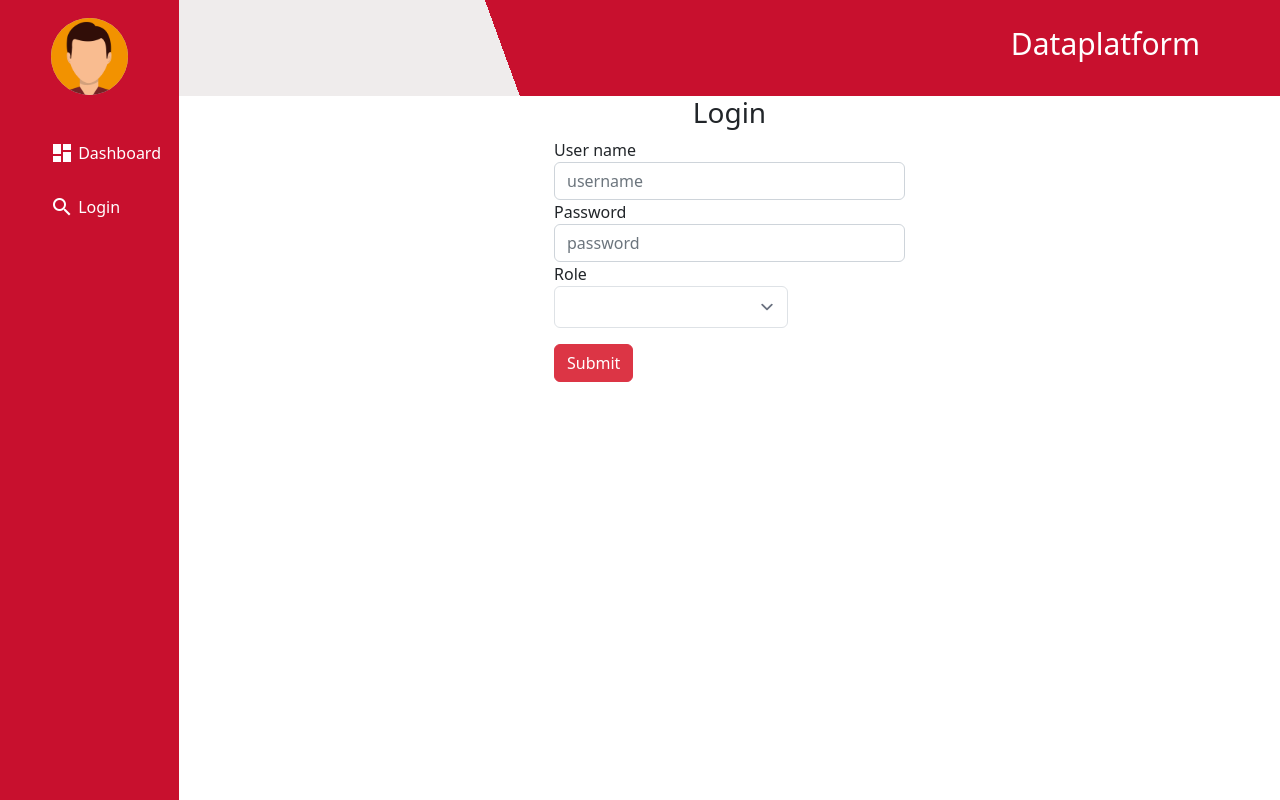
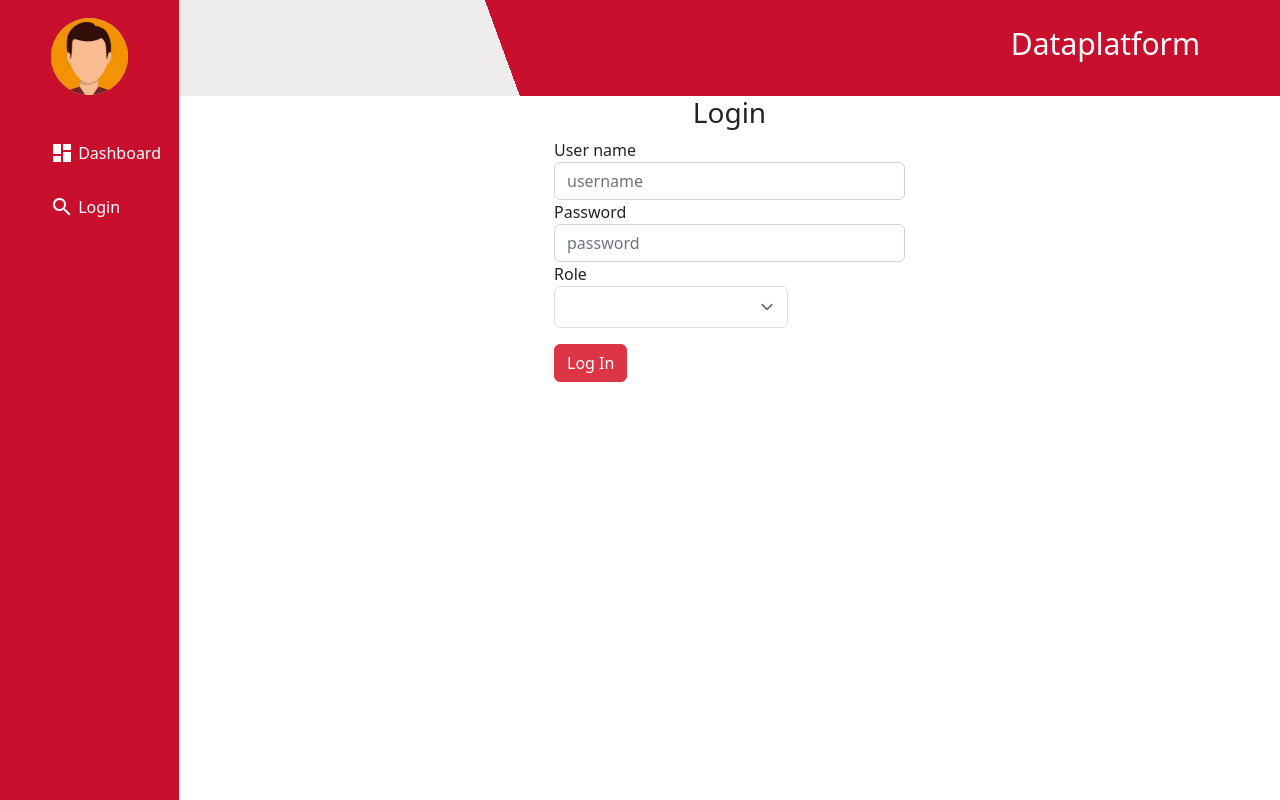
Before and after one commit to CIS-Spring-2023/project-cis_4339_project_9, a Vue app in the folder frontend/: page /login in a window 1280 px wide. Built offline with nearby package versions, Linux system fonts and the light colour scheme; no server answers.

Commit message:
Minor changes to Readme and login.

```diff
--- a/frontend/src/components/loginPage.vue
+++ b/frontend/src/components/loginPage.vue
@@ -18,7 +18,7 @@
                         <option value="editor">Editor</option>
                       </select>
                   </div>
-                  <button class="btn btn-danger mt-3">Submit</button>
+                  <button class="btn btn-danger mt-3">Log In</button>
               </form>
           </div>
     </div>
```
Also changed, not shown: 1 other file (tests, documents, lock files or other folders).
